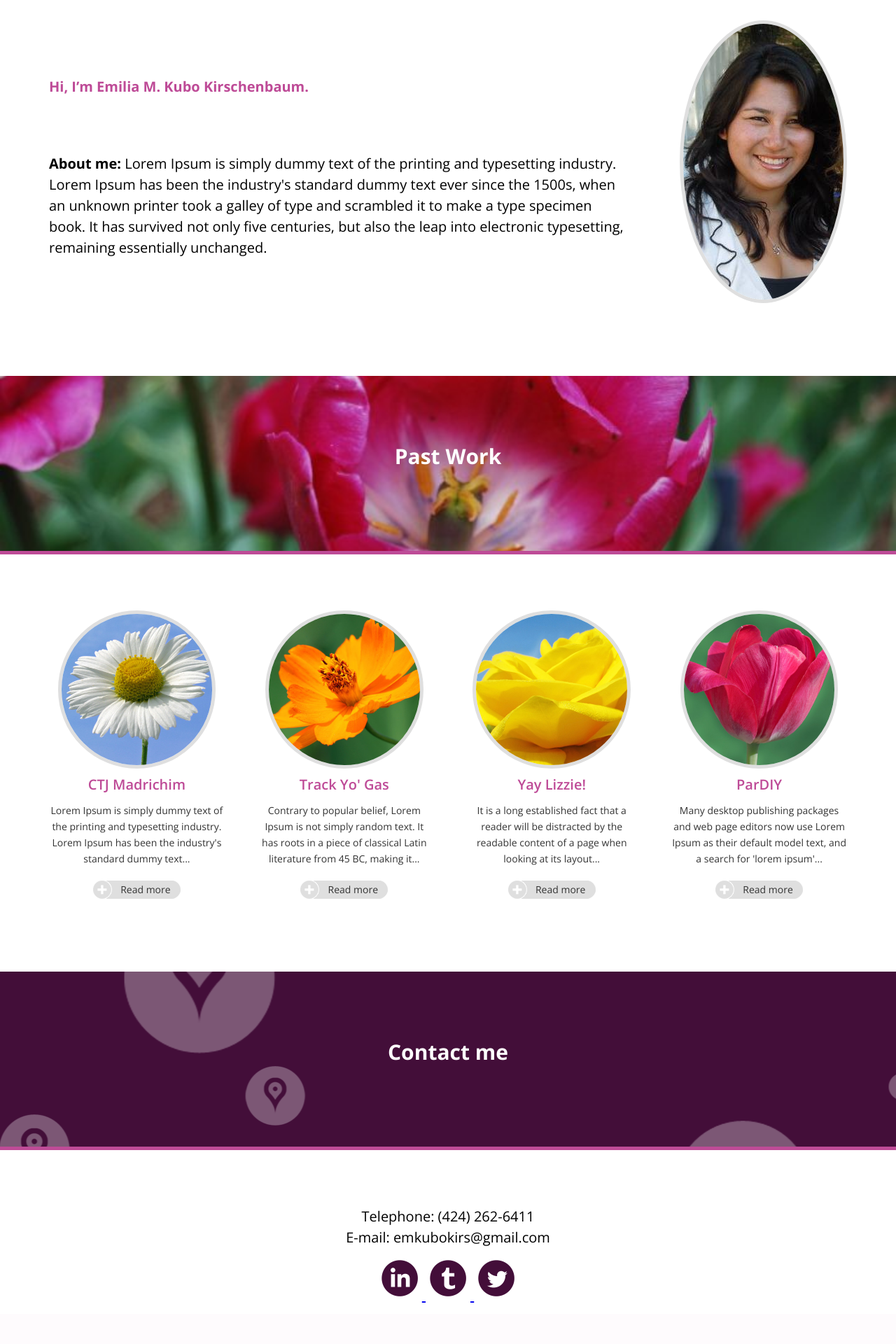
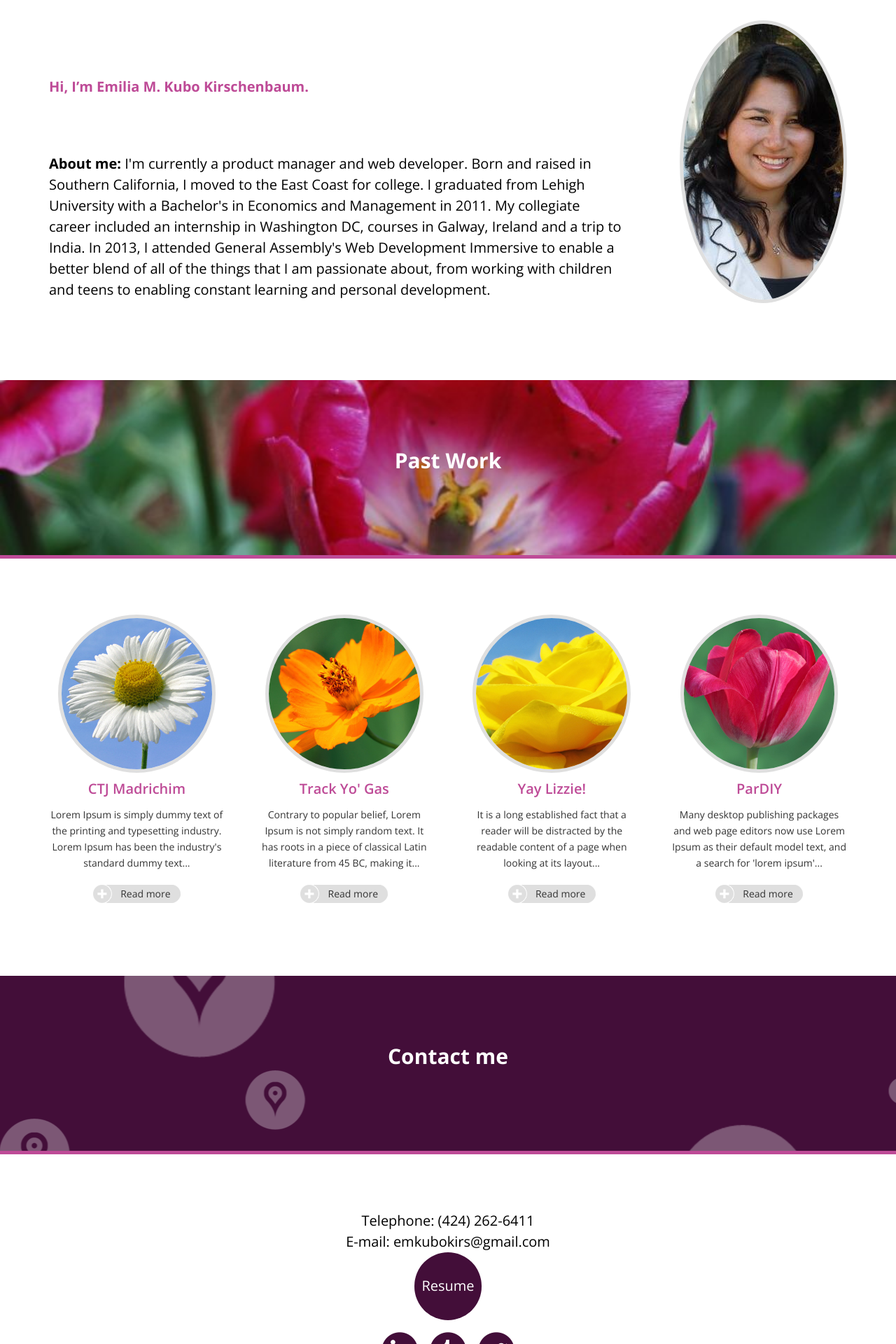
Before and after one commit to ekubokirs/work, a PHP site: page / in a window 1280 px wide. Shown: the part 920-2840 px from the top of the page at 70% size. Before the commit the page ends 2781 px from the top, so only its background shows below. Run offline with PHP 8.4, Linux system fonts and the light colour scheme; some libraries are stand-ins or nearby versions.

Commit message:
added resume button with hover and resume

```diff
--- a/css/style.css
+++ b/css/style.css
@@ -103,6 +103,35 @@ h2 {
     width:50%;
     margin:0 25% 0 25%;
     text-align: center;
+}
+.round-button {
+    width:8.5%;
+    margin: auto;
+}
+.round-button-circle {
+    width: 100%;
+    height:0;
+    padding-bottom: 100%;
+    border-radius: 50%;
+    overflow:hidden;
+
+    background: #430e39;
+}
+.round-button-circle:hover {
+    background:#be4b97;
+}
+.round-button a {
+    display:block;
+    float:left;
+    width:100%;
+    padding-top:50%;
+    padding-bottom:50%;
+    line-height:1em;
+    margin-top:-0.5em;
+
+    text-align:center;
+    color:#fff;
+    text-decoration: none;
 }
 #welcome {
     margin:400px auto 80px;
@@ -394,4 +423,14 @@ a#pull {
         width:80%;
         text-align:center;
     }
+    .round-button{
+        width: 15%;
+        margin: auto;
+    }
 }
+@media only screen and (max-width : 480px) {
+    .round-button{
+        width: 25%;
+        margin: auto;
+    }
+}
--- a/index.html
+++ b/index.html
@@ -19,7 +19,7 @@
 <body>
 	<div class="cbp-af-header">
 	    <div class="cbp-af-inner">
-	        <h1><strong>Emilia</strong>'s<br />site</h1>
+	        <h1><strong id="circle-name">Emilia</strong></h1>
 	        <nav class="clearfix">
 	            <a href="#">Home</a>
 	            <a href="#about-link">About</a>
@@ -43,7 +43,7 @@
 	<div id="about" class="wrap">
 		<img class="circle right" src="img/about.jpg" alt="Jane" />
 		<p class="orange"><strong>Hi, I’m Emilia M. Kubo Kirschenbaum.</strong></p>
-		<p><strong>About me:</strong> Lorem Ipsum is simply dummy text of the printing and typesetting industry. Lorem Ipsum has been the industry's standard dummy text ever since the 1500s, when an unknown printer took a galley of type and scrambled it to make a type specimen book. It has survived not only five centuries, but also the leap into electronic typesetting, remaining essentially unchanged.</p>
+		<p><strong>About me:</strong>  I'm currently a product manager and web developer.  Born and raised in Southern California, I moved to the East Coast for college.  I graduated from Lehigh University with a Bachelor's in Economics and Management in 2011.  My collegiate career included an internship in Washington DC, courses in Galway, Ireland and a trip to India.  In 2013, I attended General Assembly's Web Development Immersive to enable a better blend of all of the things that I am passionate about, from working with children and teens to enabling constant learning and personal development.</p>
 	</div>
 	<a name="blog-link" class="anchor">&nbsp;</a>
 	<div id="blog-title">
@@ -110,7 +110,14 @@
 	<div id="contact" class="wrap">
 		<p>
 			Telephone: (424) 262-6411<br>
-			E-mail: emkubokirs@gmail.com
+			E-mail: emkubokirs@gmail.com<br>
+		</p>
+		<p class="small">
+			<div class="round-button">
+				<div class="round-button-circle">
+					<a href="emkubokirs.pdf">Resume</a>
+				</div>
+			</div>
 		</p>
 		<div class="social-links">
 			<a href="https://www.linkedin.com/in/ekubokirs">
```
Also changed, not shown: 3 other files.
